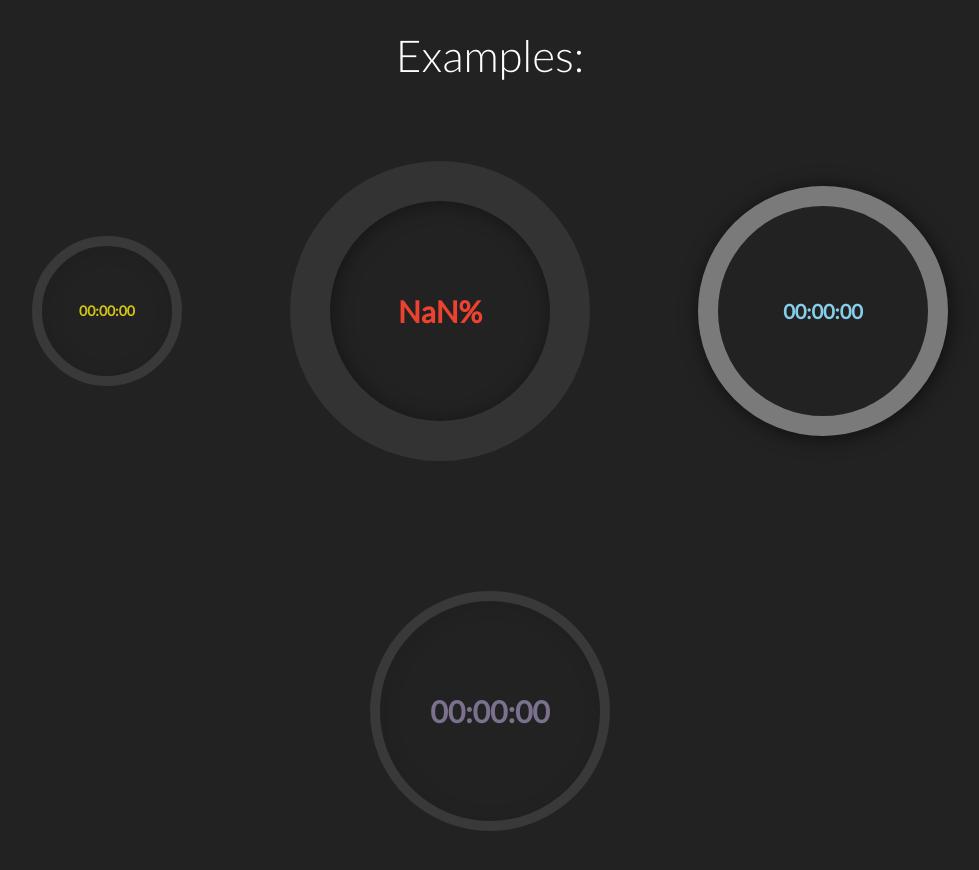
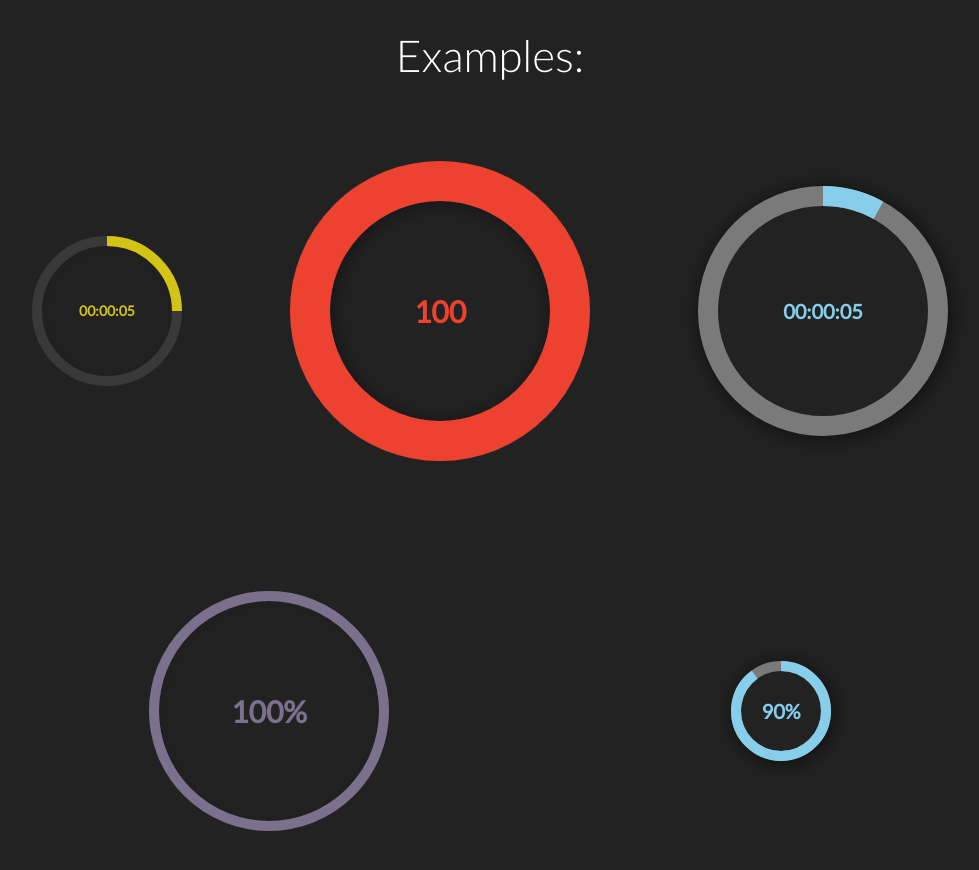
Before and after one commit to itaditya/circlebars, a website: page index.html in a window 1280 px wide. Shown: the whole page, without its empty margins (150-1129 px from the left). Drawn offline with Linux system fonts and the light colour scheme.

Commit message:
'major_bux_fix'

```diff
--- a/assets/circle.js
+++ b/assets/circle.js
@@ -1,20 +1,23 @@
-$(document).ready(function(){
+$(document).ready(function() {
     var prefs = {
-        element : ".circlebar"
+        element: ".circlebar"
     };
-    $('.circlebar').each(function () {
+    $('.circlebar').each(function() {
+        prefs.element = $(this);
         new Circlebar(prefs);
     });
 });
-function Circlebar(prefs){
+
+function Circlebar(prefs) {
     this.element = $(prefs.element);
     this.element.append('<div class="spinner-holder-one animate-0-25-a"><div class="spinner-holder-two animate-0-25-b"><div class="loader-spinner" style=""></div></div></div><div class="spinner-holder-one animate-25-50-a"><div class="spinner-holder-two animate-25-50-b"><div class="loader-spinner"></div></div></div><div class="spinner-holder-one animate-50-75-a"><div class="spinner-holder-two animate-50-75-b"><div class="loader-spinner"></div></div></div><div class="spinner-holder-one animate-75-100-a"><div class="spinner-holder-two animate-75-100-b"><div class="loader-spinner"></div></div></div>');
-    this.value,this.maxValue,this.counter,this.dialWidth,this.size,this.fontSize,this.fontColor,this.skin,this.triggerPercentage,this.type,this.timer;
+    this.value, this.maxValue, this.counter, this.dialWidth, this.size, this.fontSize, this.fontColor, this.skin, this.triggerPercentage, this.type, this.timer;
     // var attribs = this.element.find("div")[0].parentNode.dataset;
-    var attribs = this.element[0].dataset,that = this;
-    this.initialise = function(){
-        that.startValue = parseInt(attribs.circleStartvalue) || parseInt(prefs.startValue) || 0;
-        that.maxValue = parseInt(attribs.circleMaxtime) || parseInt(prefs.maxValue) || 60;
+    var attribs = this.element[0].dataset,
+        that = this;
+    this.initialise = function() {
+        that.value = parseInt(attribs.circleStarttime) || parseInt(prefs.startTime) || 0;
+        that.maxValue = parseInt(attribs.circleMaxvalue) || parseInt(prefs.maxValue) || 60;
         that.counter = parseInt(attribs.circleCounter) || parseInt(prefs.counter) || 1000;
         that.dialWidth = parseInt(attribs.circleDialwidth) || parseInt(prefs.dialWidth) || 5;
         that.size = attribs.circleSize || prefs.size || "150px";
@@ -26,96 +29,97 @@ function Circlebar(prefs){
 
 
         that.element.addClass(that.skin).addClass('loader');
-        that.element.find(".loader-bg").css("border-width",that.dialWidth+"px");
-        that.element.find(".loader-spinner").css("border-width",that.dialWidth+"px");
-        that.element.css({"width":that.size,"height":that.size});
+        that.element.find(".loader-bg").css("border-width", that.dialWidth + "px");
+        that.element.find(".loader-spinner").css("border-width", that.dialWidth + "px");
+        that.element.css({ "width": that.size, "height": that.size });
         that.element.find(".loader-bg .text")
-            .css({"font-size":that.fontSize,"color":that.fontColor});
+            .css({ "font-size": that.fontSize, "color": that.fontColor });
     };
     this.initialise();
     this.renderProgress = function(progress) {
         progress = Math.floor(progress);
         var angle = 0;
-        if(progress<25){
-            angle = -90 + (progress/100)*360;
-            that.element.find(".animate-0-25-b").css("transform","rotate("+angle+"deg)");
-            if(that.triggerPercentage){
+        if (progress < 25) {
+            angle = -90 + (progress / 100) * 360;
+            that.element.find(".animate-0-25-b").css("transform", "rotate(" + angle + "deg)");
+            if (that.triggerPercentage) {
                 that.element.addClass('circle-loaded-0');
             }
 
-        }
-        else if(progress>=25 && progress<50){
-            angle = -90 + ((progress-25)/100)*360;
-            that.element.find(".animate-0-25-b").css("transform","rotate(0deg)");
-            that.element.find(".animate-25-50-b").css("transform","rotate("+angle+"deg)");
-            if(that.triggerPercentage){
+        } else if (progress >= 25 && progress < 50) {
+            angle = -90 + ((progress - 25) / 100) * 360;
+            that.element.find(".animate-0-25-b").css("transform", "rotate(0deg)");
+            that.element.find(".animate-25-50-b").css("transform", "rotate(" + angle + "deg)");
+            if (that.triggerPercentage) {
                 that.element.removeClass('circle-loaded-0').addClass('circle-loaded-25');
             }
-        }
-        else if(progress>=50 && progress<75){
-            angle = -90 + ((progress-50)/100)*360;
-            that.element.find(".animate-25-50-b, .animate-0-25-b").css("transform","rotate(0deg)");
-            that.element.find(".animate-50-75-b").css("transform","rotate("+angle+"deg)");
-            if(that.triggerPercentage){
+        } else if (progress >= 50 && progress < 75) {
+            angle = -90 + ((progress - 50) / 100) * 360;
+            that.element.find(".animate-25-50-b, .animate-0-25-b").css("transform", "rotate(0deg)");
+            that.element.find(".animate-50-75-b").css("transform", "rotate(" + angle + "deg)");
+            if (that.triggerPercentage) {
                 that.element.removeClass('circle-loaded-25').addClass('circle-loaded-50');
             }
-        }
-        else if(progress>=75 && progress<=100){
-            angle = -90 + ((progress-75)/100)*360;
+        } else if (progress >= 75 && progress <= 100) {
+            angle = -90 + ((progress - 75) / 100) * 360;
             that.element.find(".animate-50-75-b, .animate-25-50-b, .animate-0-25-b")
-                                                  .css("transform","rotate(0deg)");
-            that.element.find(".animate-75-100-b").css("transform","rotate("+angle+"deg)");
-            if(that.triggerPercentage){
+                .css("transform", "rotate(0deg)");
+            that.element.find(".animate-75-100-b").css("transform", "rotate(" + angle + "deg)");
+            if (that.triggerPercentage) {
                 that.element.removeClass('circle-loaded-50').addClass('circle-loaded-75');
             }
         }
     };
-    this.textFilter = function(){
-        var percentage = 0, date = 0,text = that.element.find(".text");
-        if(that.type == "timer"){
-            that.timer = setInterval(function(){
-                if(that.value < that.maxValue){
-                    that.value += parseInt(that.counter/1000);
-                    percentage = (that.value*100)/that.maxValue;
+    this.textFilter = function() {
+        var percentage = 0,
+            date = 0,
+            text = that.element.find(".text");
+        if (that.type == "timer") {
+            that.timer = setInterval(function() {
+                if (that.value < that.maxValue) {
+                    that.value += parseInt(that.counter / 1000);
+                    percentage = (that.value * 100) / that.maxValue;
                     that.renderProgress(percentage);
                     text[0].dataset.value = that.value;
                     date = new Date(null);
                     date.setSeconds(that.value); // specify value for seconds here
                     text.html(date.toISOString().substr(11, 8));
-                }
-                else{
+                } else {
                     clearInterval(that.timer);
                 }
-            },(that.counter));
+            }, (that.counter));
         }
-        if(that.type == "progress"){
-            function setDeceleratingTimeout(factor, times){
-              var internalCallback = function(counter){
-                return function(){
-                  if (percentage < that.maxValue){
-                    setTimeout( internalCallback, ++counter * factor );
-                    that.value += 1;
-                    percentage = Math.floor((that.value*100)/that.maxValue);
-                    that.renderProgress(percentage);
-                    text[0].dataset.value = percentage;
-                    text.html(percentage + "%");
-                  }
-                }
-              }(times, 0);
-              setTimeout( internalCallback, factor);
+        if (that.type == "progress") {
+            function setDeceleratingTimeout(factor, times) {
+                var internalCallback = function(counter) {
+                    return function() {
+                        if (that.value < that.maxValue && that.value < 100) {
+                            that.value += 1;
+                            that.renderProgress(that.value);
+                            text[0].dataset.value = that.value;
+                            text.html(Math.floor(that.value) + "%");
+                            setTimeout(internalCallback, ++counter * factor);
+                        }
+                    }
+                }(times, 0);
+                setTimeout(internalCallback, factor);
             };
-
-            // console.log() requires firebug
             setDeceleratingTimeout(0.1, 100);
         }
-
     }
     this.textFilter();
+    this.setValue = function(val) {
+        text = that.element.find(".text");
+        that.value = val;
+        that.renderProgress(that.value);
+        text[0].dataset.value = that.value;
+        text.html(that.value);
+    }
 }
 
-(function( $ ){
-   $.fn.Circlebar = function(options) {
-        options.element = this.selector;
-        new Circlebar(options);
-   };
-})( jQuery );
+(function($) {
+    $.fn.Circlebar = function(prefs) {
+        prefs.element = this.selector;
+        new Circlebar(prefs);
+    };
+})(jQuery);
--- a/index.html
+++ b/index.html
@@ -1,8 +1,8 @@
 <!DOCTYPE html>
 <html lang="en">
+
 <head>
     <title>Demo | Circle Bars</title>
-
     <meta charset="utf-8">
     <meta name="viewport" content="width=device-width, initial-scale=1">
     <script src="assets/jquery.min.js"></script>
@@ -16,6 +16,7 @@
     <link href="https://fonts.googleapis.com/css?family=Lato:300,400" rel="stylesheet">
     <script type="text/javascript" src="assets/circle.js"></script>
 </head>
+
 <body>
     <div class="page">
         <h1>Examples: </h1>
@@ -36,40 +37,45 @@
                 </div>
             </div>
         </div>
-
         <div class="circles-container bg-white">
             <div id="circle-3" data-circle-dialWidth=10 data-circle-skin="purple">
                 <div class="loader-bg">
                     <div class="text">00:00:00</div>
                 </div>
             </div>
-
-
+            <div class="circlebar" data-circle-startTime=0 data-circle-maxValue="90" data-circle-dialWidth=10 data-circle-size="100px" data-circle-type="progress">
+                <div class="loader-bg">
+                    <div class="text">00:00:00</div>
+                </div>
+            </div>
         </div>
         <script>
-      $(document).ready(function(){
+        $(document).ready(function() {
             $("#circle-1").Circlebar({
-            maxValue : 20,
-            fontSize : "14px",
-            triggerPercentage : true
+                maxValue: 20,
+                fontSize: "14px",
+                triggerPercentage: true
             });
-        var t2= new Circlebar({
-            element : ".circle-2",
-            maxValue : 85,
-            type : "progress",
-            dialWidth : 40,
-            fontColor : "#777",
-            fontSize : "30px",
-            skin : "fire"
+            var t2 = new Circlebar({
+                element: ".circle-2",
+                maxValue: 252,
+                dialWidth: 40,
+                fontColor: "#777",
+                fontSize: "30px",
+                skin: "fire",
+                type: "manual"
             });
+            t2.setValue(100);
 
             new Circlebar({
-            element : "#circle-3",
-            maxValue : 20,
-            size : "240px",
-            fontSize : "30px",
+                element: "#circle-3",
+                maxValue: 230,
+                size: "240px",
+                fontSize: "30px",
+                type: "progress"
             });
         });
         </script>
 </body>
+
 </html>
```
Also changed, not shown: README.md. Lines whose indentation alone changed are shown as unchanged.
